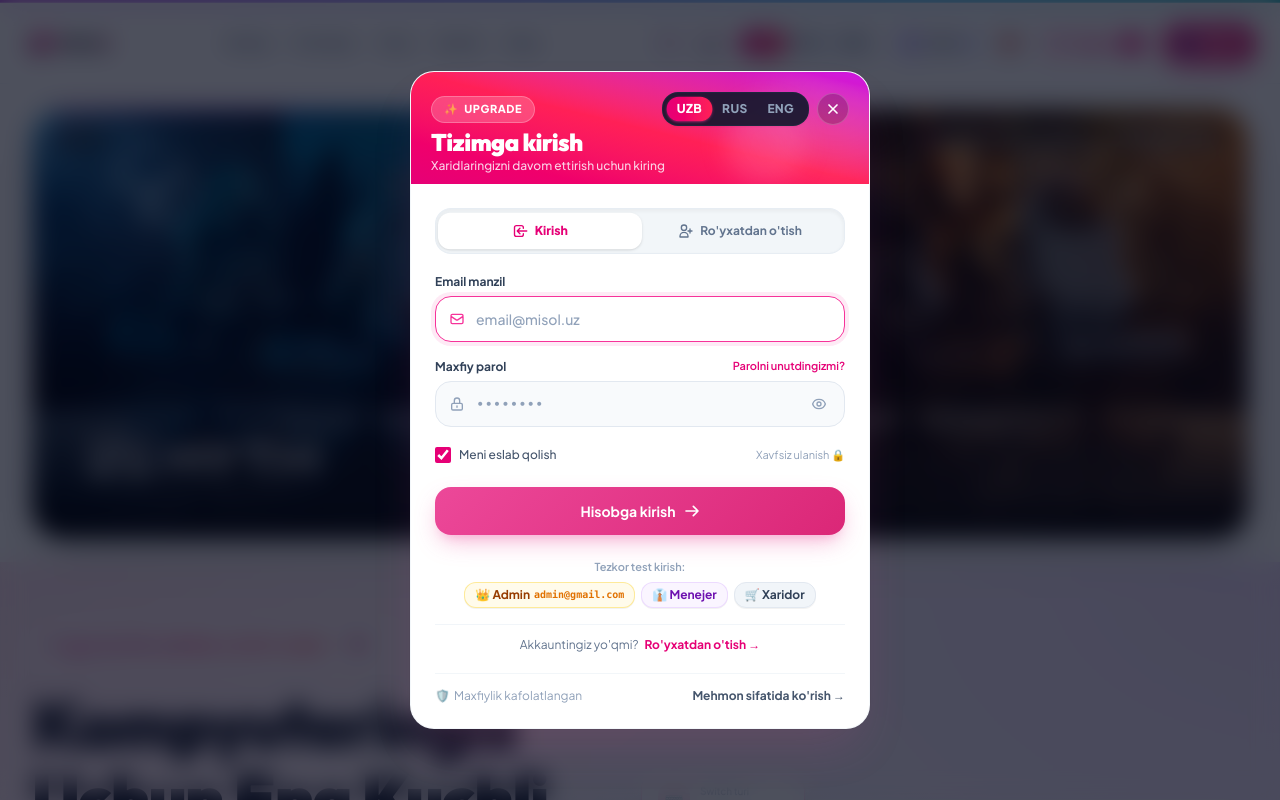
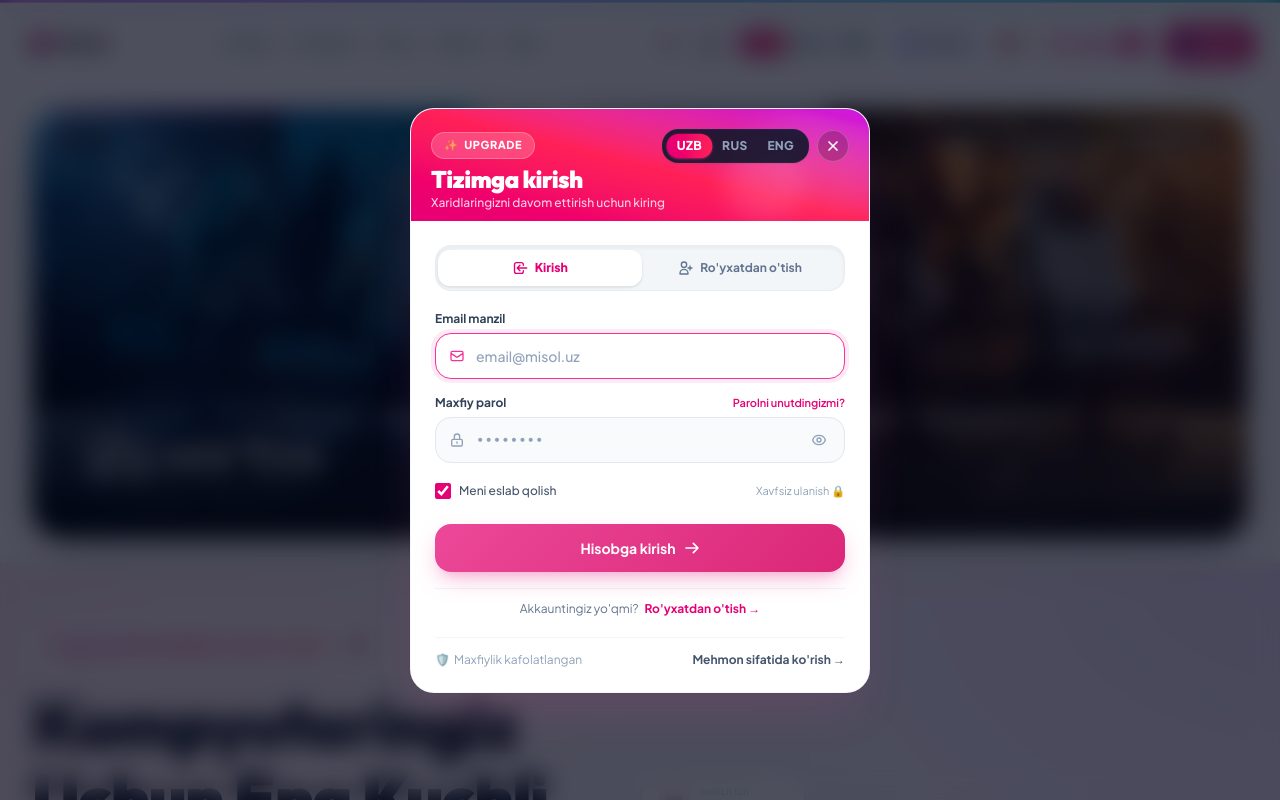
Before and after one commit to axmatov-002/OZA, a React (Vite) app: page / in a window 1280 px wide. Shown: the top 800 px of the page. Built offline with nearby package versions, Linux system fonts and the light colour scheme.

Commit message:
remove demo quick fill buttons from auth modal

```diff
--- a/src/page/AuthModal.jsx
+++ b/src/page/AuthModal.jsx
@@ -460,48 +460,6 @@ const AuthModal = ({
                 </svg>
               </button>
 
-              {/* Demo Accounts Quick-Fill Helper */}
-              <div className="pt-2">
-                <p className="text-[11px] font-semibold text-slate-400 mb-1.5 text-center">
-                  {lang === 'ru' ? 'Быстрый вход для тестов:' : lang === 'en' ? 'Quick demo login:' : 'Tezkor test kirish:'}
-                </p>
-                <div className="flex flex-wrap items-center justify-center gap-1.5">
-                  <button
-                    type="button"
-                    onClick={() => {
-                      setLoginEmail('admin@gmail.com')
-                      setLoginPassword('admin123')
-                    }}
-                    className="px-2.5 py-1 rounded-xl text-xs font-bold bg-amber-50 hover:bg-amber-100 text-amber-800 border border-amber-200/80 transition-all cursor-pointer flex items-center gap-1 shadow-2xs hover:scale-102"
-                    title="admin@gmail.com / admin123"
-                  >
-                    <span>👑 Admin</span>
-                    <span className="text-[10px] text-amber-600 font-mono">admin@gmail.com</span>
-                  </button>
-                  <button
-                    type="button"
-                    onClick={() => {
-                      setLoginEmail('manager@upgrade.uz')
-                      setLoginPassword('manager123')
-                    }}
-                    className="px-2.5 py-1 rounded-xl text-xs font-bold bg-purple-50 hover:bg-purple-100 text-purple-800 border border-purple-200/80 transition-all cursor-pointer flex items-center gap-1 shadow-2xs hover:scale-102"
-                    title="manager@upgrade.uz / manager123"
-                  >
-                    <span>👔 Menejer</span>
-                  </button>
-                  <button
-                    type="button"
-                    onClick={() => {
-                      setLoginEmail('user@upgrade.uz')
-                      setLoginPassword('user123')
-                    }}
-                    className="px-2.5 py-1 rounded-xl text-xs font-bold bg-slate-100 hover:bg-slate-200 text-slate-700 border border-slate-200 transition-all cursor-pointer flex items-center gap-1 shadow-2xs hover:scale-102"
-                    title="user@upgrade.uz / user123"
-                  >
-                    <span>🛒 Xaridor</span>
-                  </button>
-                </div>
-              </div>
 
               {/* Switch to Register */}
               <div className="text-center pt-3 border-t border-slate-100">
```
